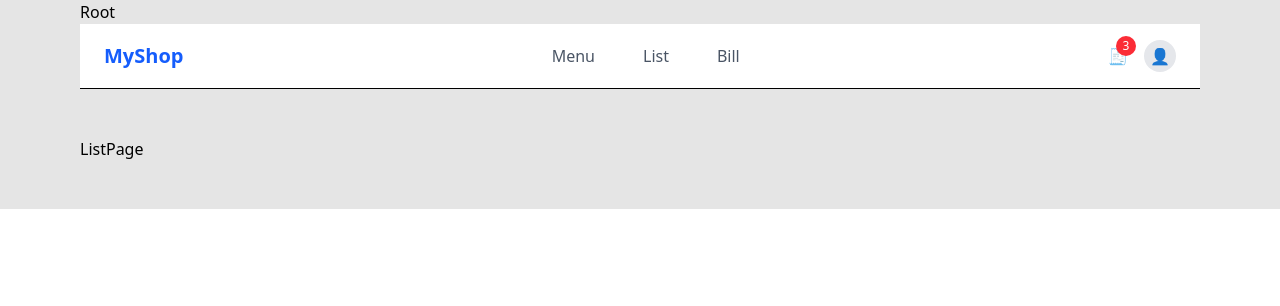
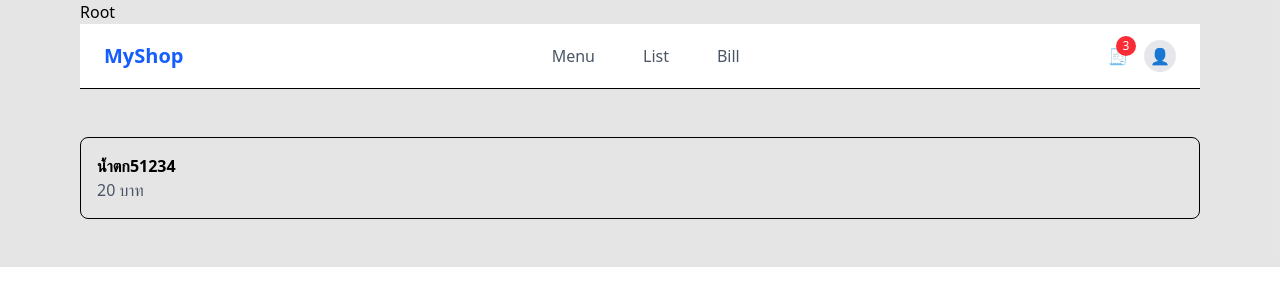
Before and after one commit to Pansa49/Thai-Noodle-Project, a React (Vite) app in the folder my-app/: page /list in a window 1280 px wide. Shown: the top 306 px of the page. Built offline with nearby package versions, Linux system fonts and the light colour scheme.

Commit message:
update listpage

```diff
--- a/my-app/src/pages/list/ListPage.tsx
+++ b/my-app/src/pages/list/ListPage.tsx
@@ -1,8 +1,21 @@
+import db from "../../database/db.json";
+
 export function ListPage() {
-
     return (
-        <div className="container py-12 space-y-8">
-            ListPage
+        <div className="container py-12 space-y-4">
+            {db.orders.map((order) => (
+                <div
+                    key={order.id}
+                    className="border rounded-lg p-4"
+                >
+                    <p className="font-bold">{order.soup}
+                        {order.noodle}
+                        {order.meat.map((m, i) => (
+                            <span key={i}>{m}</span>
+                        ))}</p>
+                    <p className="text-gray-600">{order.totalPrice} บาท</p>
+                </div>
+            ))}
         </div>
-    )
+    );
 }
```
